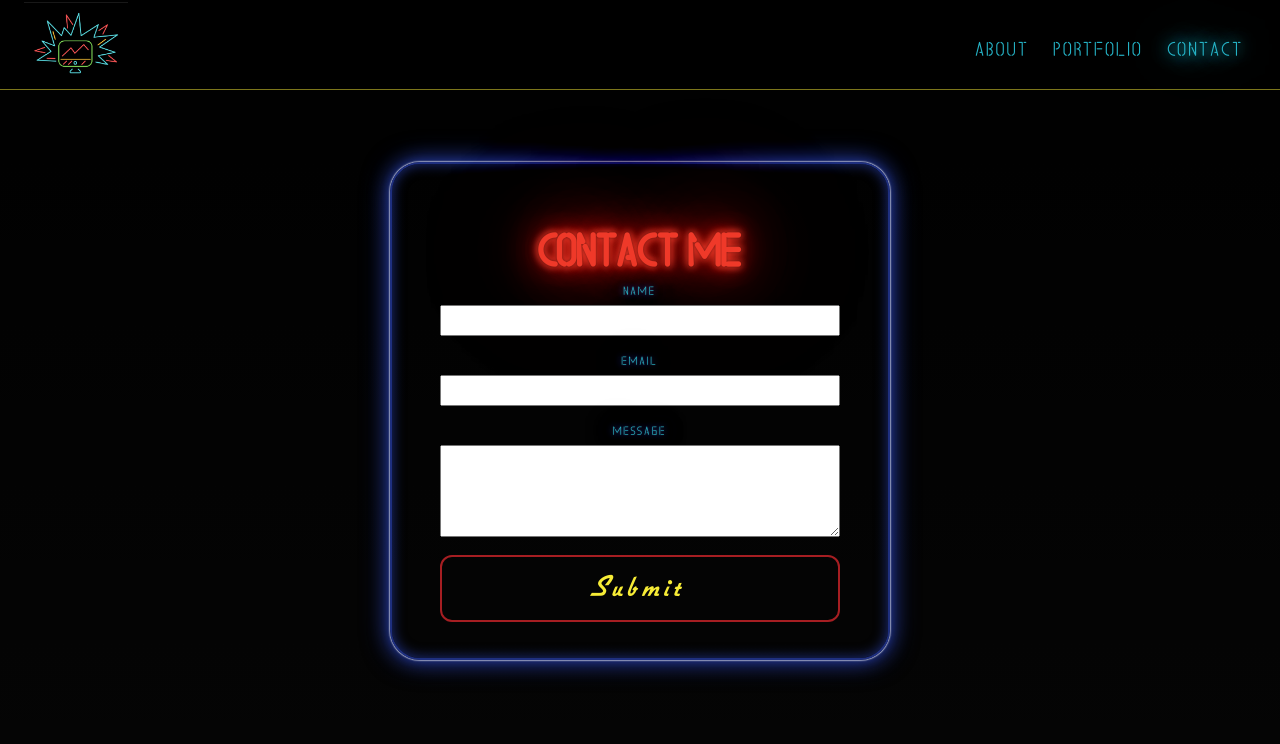
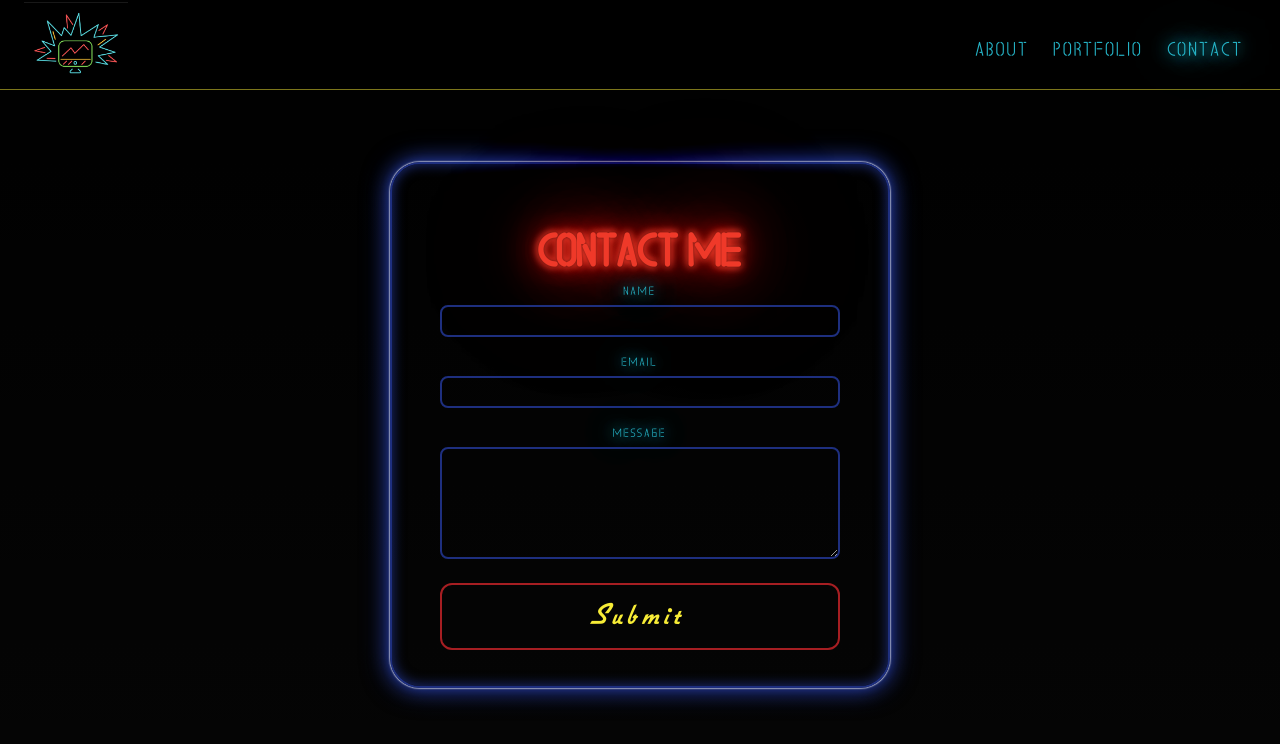
Before and after one commit to DonUggioni/my-portfolio, a React (Create React App) app: page /contact in a window 1280 px wide. Shown: the top 744 px of the page. Built offline with nearby package versions, Linux system fonts and the light colour scheme.

Commit message:
Added styles to contact form

```diff
--- a/src/components/contact-form/ContactForm.module.scss
+++ b/src/components/contact-form/ContactForm.module.scss
@@ -34,24 +34,46 @@
     display: flex;
     flex-direction: column;
     justify-content: center;
-    // gap: 1.2rem;
     width: 100%;
 
     & label {
       font-size: variables.$text-l;
       color: variables.$neon-light-blue;
       letter-spacing: 0.2rem;
-      @include darkBlueNeonEffect;
+      @include lightBlueNeonTextEffetct;
       margin-bottom: 0.6rem;
     }
 
     & input {
       margin-bottom: 1.2rem;
       padding: 0.6rem;
+      background-color: transparent;
+      color: variables.$grey-900;
+      font-size: 1.4rem;
+      font-family: variables.$ff-lucida;
+      border: 2px solid variables.$neon-dark-blue;
+      border-radius: 0.8rem;
+      outline: none;
+    }
+
+    & input:focus {
+      @include darkBlueBoxShadow;
     }
 
     & textarea {
-      margin-bottom: 1.8rem;
+      margin-bottom: 2.4rem;
+      padding: 0.6rem;
+      background-color: transparent;
+      color: variables.$grey-900;
+      font-size: 1.4rem;
+      font-family: variables.$ff-lucida;
+      border: 2px solid variables.$neon-dark-blue;
+      border-radius: 0.8rem;
+      outline: none;
+    }
+
+    & :focus {
+      @include darkBlueBoxShadow;
     }
   }
 }
--- a/src/components/modal/Modal.module.scss
+++ b/src/components/modal/Modal.module.scss
@@ -73,7 +73,7 @@
 
   &_description {
     font-size: 1.6rem;
-    color: #999;
+    color: variables.$grey-900;
     font-family: 'Lucida Sans', 'Lucida Sans Regular', 'Lucida Grande';
     text-align: center;
     line-height: 1.6;
--- a/src/components/navbar/Navbar.module.scss
+++ b/src/components/navbar/Navbar.module.scss
@@ -1,5 +1,6 @@
 @use '../../sass/variables';
 @import '../../sass/animations';
+@import '../../sass/mixins';
 
 .nav {
   // position: fixed;
@@ -43,17 +44,11 @@
     }
 
     & a:hover {
-      text-shadow: 0 0 13px variables.$neon-light-blue,
-        0 0 23px variables.$neon-light-blue, 0 0 40px variables.$neon-light-blue,
-        0 0 60px rgb(51, 220, 242), 0 0 80px rgb(42, 197, 218),
-        0 0 100px rgba(37, 170, 188, 0.942), 0 0 120px rgba(37, 170, 188, 0.581);
+      @include lightBlueNeonTextEffetct;
     }
   }
 }
 
 .active {
-  text-shadow: 0 0 13px variables.$neon-light-blue,
-    0 0 23px variables.$neon-light-blue, 0 0 40px variables.$neon-light-blue,
-    0 0 60px rgb(51, 220, 242), 0 0 80px rgb(42, 197, 218),
-    0 0 100px rgba(37, 170, 188, 0.942), 0 0 120px rgba(37, 170, 188, 0.581);
+  @include lightBlueNeonTextEffetct;
 }
--- a/src/sass/_mixins.scss
+++ b/src/sass/_mixins.scss
@@ -21,9 +21,23 @@
     0 0 100px rgb(15, 25, 67), 0 0 110px rgba(30, 47, 127, 0.5);
 }
 
+@mixin lightBlueNeonTextEffetct {
+  text-shadow: 0 0 13px variables.$neon-light-blue,
+    0 0 23px variables.$neon-light-blue, 0 0 40px variables.$neon-light-blue,
+    0 0 60px rgb(51, 220, 242), 0 0 80px rgb(42, 197, 218),
+    0 0 100px rgba(37, 170, 188, 0.942), 0 0 120px rgba(37, 170, 188, 0.581);
+}
+
 @mixin redBoxShadow {
   box-shadow: 0 0 0.2rem variables.$neon-red-shade,
     0 0 0.2rem variables.$neon-red-shade, 0 0 2rem variables.$neon-dark-red,
     0 0 0.8rem variables.$neon-dark-red, 0 0 2.8rem variables.$neon-dark-red,
     inset 0 0 1.3rem variables.$neon-dark-red;
 }
+
+@mixin darkBlueBoxShadow {
+  box-shadow: 0 0 0.2rem variables.$neon-light-blue,
+    0 0 0.2rem variables.$neon-light-blue, 0 0 2rem variables.$neon-dark-blue,
+    0 0 0.8rem variables.$neon-dark-blue, 0 0 2.8rem variables.$neon-dark-blue,
+    inset 0 0 0.8rem variables.$neon-dark-blue;
+}
--- a/src/sass/_variables.scss
+++ b/src/sass/_variables.scss
@@ -10,6 +10,7 @@ $text-l: 1.8rem;
 $ff-flott: Flott, 'Sans-seriff';
 $ff-softBox: SoftBox, 'Sans-seriff';
 $ff-newsGothic: News Gothic, 'Sans-seriff';
+$ff-lucida: 'Lucida Sans', 'Lucida Sans Regular', 'Lucida Grande';
 
 //Neon colors
 $neon-yellow: rgb(247, 236, 54);
@@ -21,3 +22,6 @@ $neon-light-blue: rgb(37, 179, 198);
 // Neon colors shades
 $neon-red-shade: rgb(206, 18, 1);
 $neon-yellow-shade: rgb(223, 214, 50);
+
+// Greys
+$grey-900: rgb(153, 153, 153);
```
